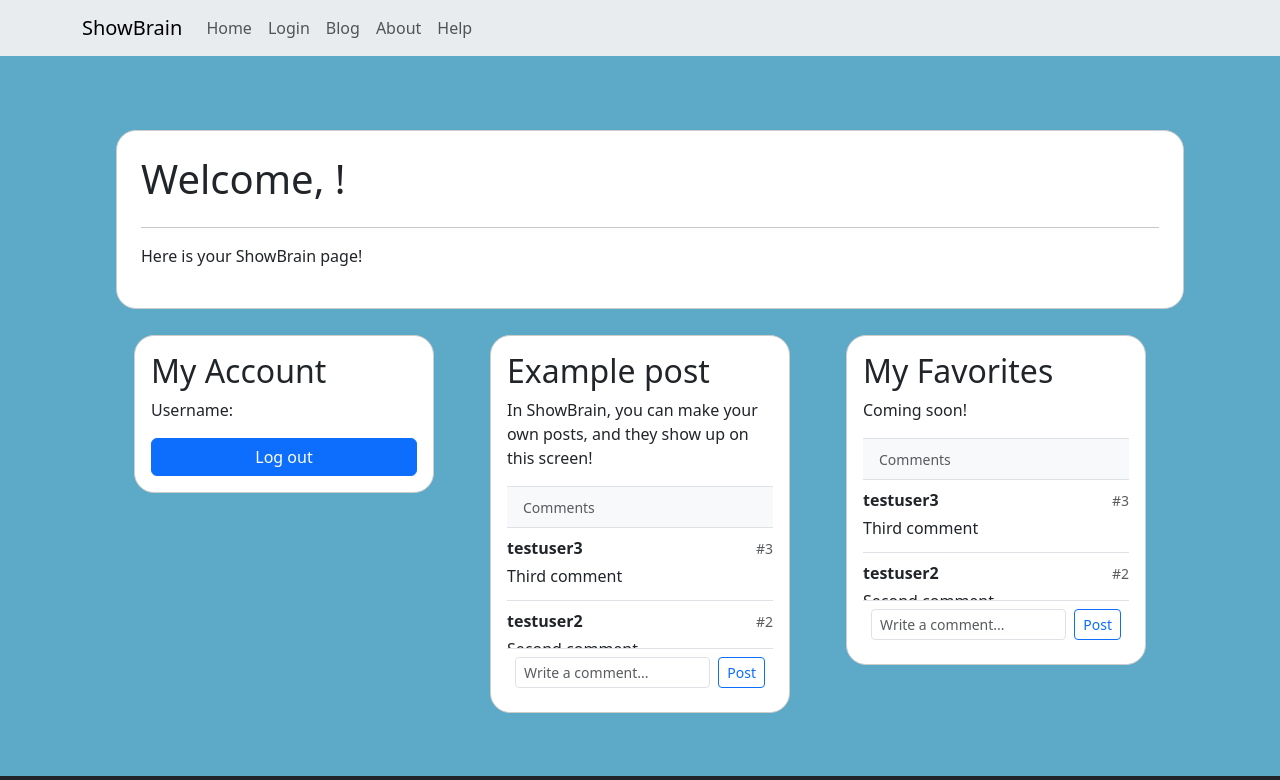
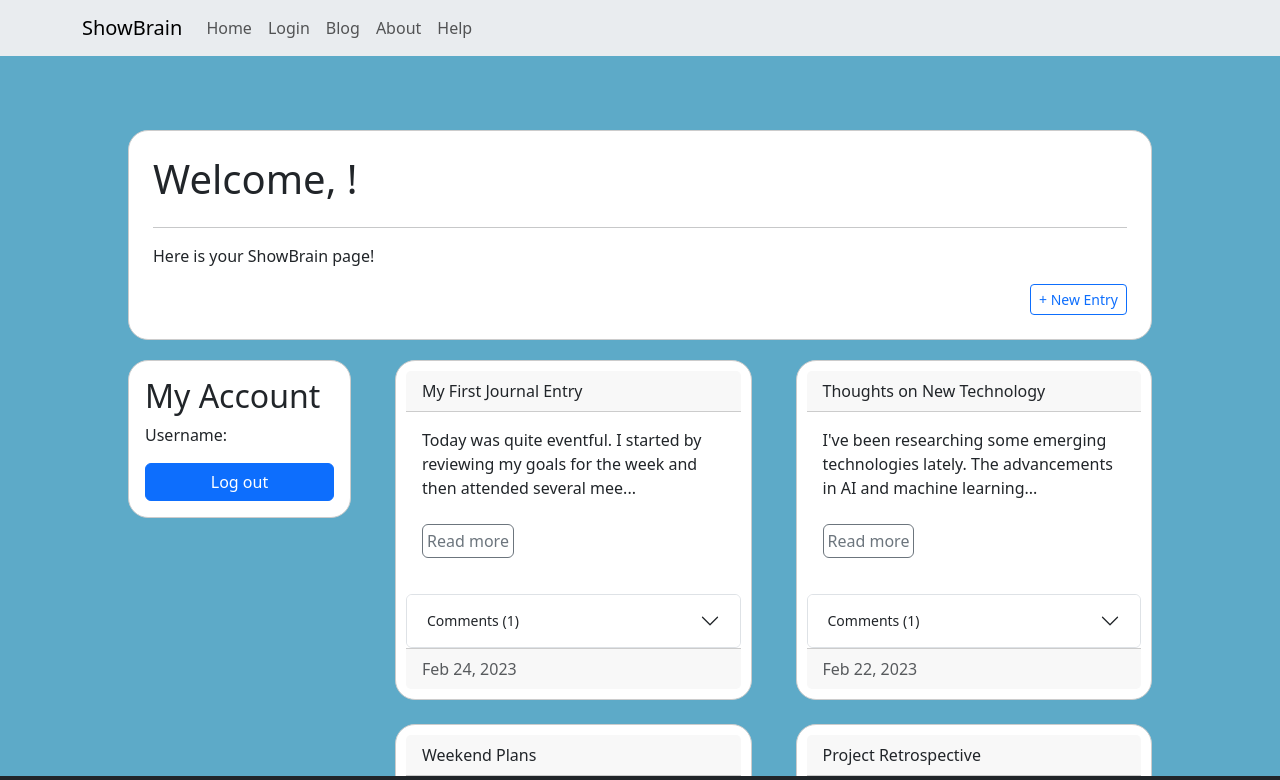
Before and after one commit to adammharris/startup, a React (Vite) app: page /dashboard in a window 1280 px wide. Shown: the top 780 px of the page. Built offline with nearby package versions, Linux system fonts and the light colour scheme.

Commit message:
Proper "Read More" button

```diff
--- /dev/null
+++ b/src/dashboard/Article.jsx
@@ -0,0 +1,56 @@
+import { useState } from 'react';
+import Card from 'react-bootstrap/Card'
+import { Button } from 'react-bootstrap';
+import Comments from './Comments';
+import Stack from 'react-bootstrap/Stack';
+
+export default function Article({article}) {
+    const getPreviewText = (content) => {
+        if (content.length <= 100) return content;
+        return content.substring(0, 100) + '...';
+    };
+
+    const [expanded, setExpanded] = useState(false);
+
+    const toggleExpanded = () => {
+        setExpanded(!expanded);
+    }
+
+    return (
+        <Card className="h-100">
+            <Card.Header>{article.title}</Card.Header>
+            <Card.Body>
+                <Card.Text>
+                    {(expanded || article.content.length <= 100)
+                        ? article.content
+                        : getPreviewText(article.content
+                    )}
+                    <br/> <br/>
+                    <Stack direction="horizontal">
+                        {article.content.length > 100 && (
+                            <Button
+                                variant="outline-secondary"
+                                className="p-1"
+                                onClick={toggleExpanded}
+                            >
+                                {expanded ? 'Show less' : 'Read more'}
+                            </Button>
+                        )}
+                        {expanded && (
+                            <Button
+                                variant="outline-secondary"
+                                className="p-1 ms-auto"
+                            >
+                                Read full article
+                            </Button>
+                        )}
+                    </Stack>
+                </Card.Text>
+
+
+            </Card.Body>
+            <Comments accordionKey={`comments-${article.id}`}/>
+            <Card.Footer className="text-muted">{article.date}</Card.Footer>
+        </Card>
+    )
+}
--- a/src/dashboard/Comment.jsx
+++ b/src/dashboard/Comment.jsx
@@ -3,7 +3,7 @@
 
 export default function Comment({username, id, text}) {
     return (
-        <div className="border-bottom py-2">
+        <div className="border-bottom p-2">
             <div className="d-flex justify-content-between align-items-center mb-1">
                 <strong>{username}</strong>
                 <small className="text-muted">#{id}</small>
--- a/src/dashboard/Comments.jsx
+++ b/src/dashboard/Comments.jsx
@@ -1,13 +1,12 @@
 import React, { useState, useRef, useEffect } from 'react';
 import Form from 'react-bootstrap/Form';
 import Button from 'react-bootstrap/Button';
+import Accordion from 'react-bootstrap/Accordion';
 import Comment from './Comment';
 
-export default function Comments() {
+export default function Comments({ accordionKey = "0" }) {
     const [comments, setComments] = useState([
-        { username: "testuser3", id: 3, text: "Third comment" },
-        { username: "testuser2", id: 2, text: "Second comment" },
-        { username: "testuser1", id: 1, text: "First comment" }
+        { username: "testuser1", id: 1, text: "Here is a test comment!" }
     ]);
 
     const [newComment, setNewComment] = useState('');
@@ -28,7 +27,7 @@ export default function Comments() {
 
         // Add new comment to the list with a unique ID
         const newCommentObj = {
-            username: localStorage.getItem('username'),
+            username: localStorage.getItem('username') || "Anonymous",
             id: Date.now(),
             text: newComment
         };
@@ -40,12 +39,13 @@ export default function Comments() {
     };
 
     return (
+        <Accordion defaultActiveKey="">
+            <Accordion.Item eventKey={accordionKey}>
+                <Accordion.Header>
+                    <small>{comments.length > 0 ? `Comments (${comments.length})` : "Comments"}</small>
+                </Accordion.Header>
+                <Accordion.Body className="p-0">
                     <div className="mt-0">
-            {/* Comment section header */}
-            <div className="bg-light border-top border-bottom py-2 px-3">
-                <small className="text-muted">Comments</small>
-            </div>
-
                         {/* Scrollable comments area */}
                         <div
                             ref={commentsContainerRef}
@@ -85,5 +85,8 @@ export default function Comments() {
                             </Form>
                         </div>
                     </div>
+                </Accordion.Body>
+            </Accordion.Item>
+        </Accordion>
     );
 }
--- a/src/dashboard/Dashboard.jsx
+++ b/src/dashboard/Dashboard.jsx
@@ -1,15 +1,56 @@
-//import React from 'react';
-//import { Accordion, AccordionBody, AccordionHeader, AccordionItem } from 'react-bootstrap';
+import { useState } from 'react';
 import Card from 'react-bootstrap/Card'
 import Container from 'react-bootstrap/Container';
 import Button from 'react-bootstrap/Button';
 import { useNavigate } from 'react-router-dom';
 import { Row, Col } from 'react-bootstrap';
-import Comments from './Comments';
+import Article from './Article';
 
 function Dashboard() {
     const username = localStorage.getItem('username')
     const navigate = useNavigate();
+
+    const [expandedArticles, setExpandedArticles] = useState({});
+
+    function toggleArticleExpand(id) {
+        setExpandedArticles(prev => ({
+            ...prev,
+            [id]: !prev[id]
+        }));
+    }
+
+    // Sample articles data (in a real app, this would come from an API or state)
+    const [articles] = useState([
+        {
+            id: 1,
+            title: "My First Journal Entry",
+            summary: "A brief reflection on my day...",
+            content: "Today was quite eventful. I started by reviewing my goals for the week and then attended several meetings. The project is coming along nicely, though there are still some challenges to overcome. I'm looking forward to making more progress tomorrow.",
+            date: "Feb 24, 2023"
+        },
+        {
+            id: 2,
+            title: "Thoughts on New Technology",
+            summary: "Exploring the latest tech trends...",
+            content: "I've been researching some emerging technologies lately. The advancements in AI and machine learning are particularly interesting. I'm considering how these might be applied to our current projects. There's so much potential for innovation in this space.",
+            date: "Feb 22, 2023"
+        },
+        {
+            id: 3,
+            title: "Weekend Plans",
+            summary: "Ideas for the upcoming weekend...",
+            content: "I'm planning to take some time off this weekend to recharge. Thinking about a hiking trip if the weather permits. Otherwise, I'll catch up on some reading and perhaps work on that side project I've been putting off. Balance is important for creativity and productivity.",
+            date: "Feb 20, 2023"
+        },
+        {
+            id: 4,
+            title: "Project Retrospective",
+            summary: "Looking back on recent work...",
+            content: "We completed the milestone for the project last week. It's a good time to reflect on what went well.", // Less than 100 characters
+            date: "Feb 18, 2023"
+        }
+    ]);
+
     function logout() {
         localStorage.removeItem('username');
         localStorage.removeItem('password');
@@ -20,16 +61,23 @@ function Dashboard() {
     return (
         <Container className="text-dark p-5" >
             <Row>
-            <Card className="p-4">
-                <h1>Welcome, {username}!</h1>
-                <hr/>
-                <p>Here is your ShowBrain page!</p>
-            </Card>
+                <Col>
+                    <Card className="p-4">
+                        <h1>Welcome, {username}!</h1>
+                        <hr/>
+                        <p>Here is your ShowBrain page!</p>
+                        <div className="d-flex justify-content-end">
+                            <Button variant="outline-primary" size="sm">
+                                + New Entry
+                            </Button>
+                        </div>
+                    </Card>
+                </Col>
             </Row>
 
             <Row>
-                <Col>
-                    <Card className="m-3 p-3">
+                <Col md={3}>
+                    <Card className="mb-4 p-3">
                         <h2>My Account</h2>
                         <p>Username: {username}</p>
                         <Button variant="primary" onClick={logout}>
@@ -37,18 +85,19 @@ function Dashboard() {
                         </Button>
                     </Card>
                 </Col>
-                <Col>
-                    <Card className="m-3 p-3">
-                        <h2>Example post</h2>
-                        <p>In ShowBrain, you can make your own posts, and they show up on this screen!</p>
-                        <Comments />
-                    </Card>
+                <Col md={9}>
+                    <Row xs={1} md={2} className="g-4">
+                        {articles.map(article => (
+                            <Col key={article.id}>
+                                <Article article={article} />
+                            </Col>
+                        ))}
+                    </Row>
                 </Col>
-                <Col>
+                <Col className="mt-3">
                     <Card className="m-3 p-3">
                         <h2>My Favorites</h2>
                         <p>Coming soon!</p>
-                        <Comments />
                     </Card>
                 </Col>
             </Row>
```
Lines whose indentation alone changed are shown as unchanged.
